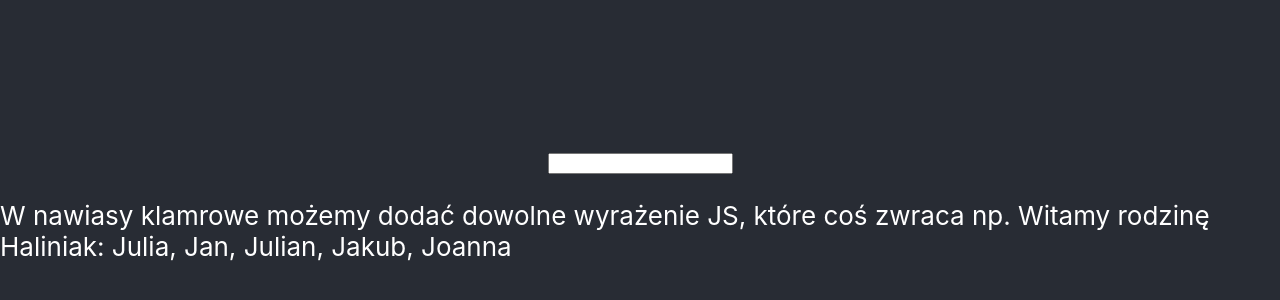
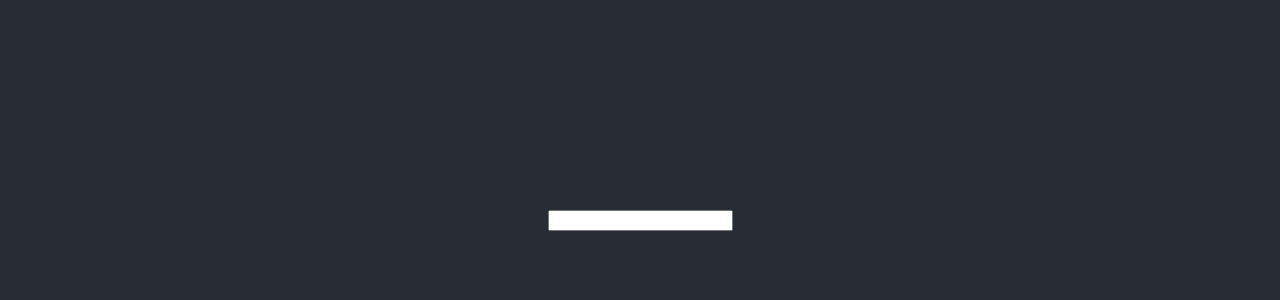
Before and after one commit to jakubhfake/megak-react-app, a React (Create React App) app: page / in a window 1280 px wide. Shown: the part 180-480 px from the top of the page. Built offline with nearby package versions, Linux system fonts and the light colour scheme.

Commit message:
Comment  in REACT

```diff
--- a/src/App.js
+++ b/src/App.js
@@ -13,7 +13,7 @@ function App() {
     <>
       <header className="App-header">
           <input type="text" tabIndex={-1}/>
-          <p className={person.firstName}>W nawiasy klamrowe możemy dodać dowolne wyrażenie JS, które coś zwraca np. Witamy rodzinę {person.lastName}: {guests.join(', ')}</p>
+          {/*<p className={person.firstName}>W nawiasy klamrowe możemy dodać dowolne wyrażenie JS, które coś zwraca np. Witamy rodzinę {person.lastName}: {guests.join(', ')}</p>*/}
       </header>
 
     </>
```
